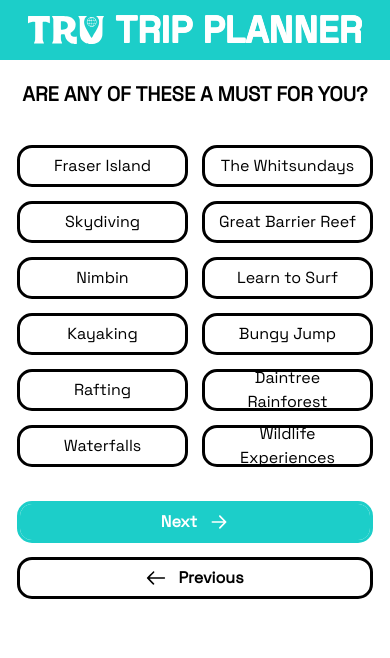
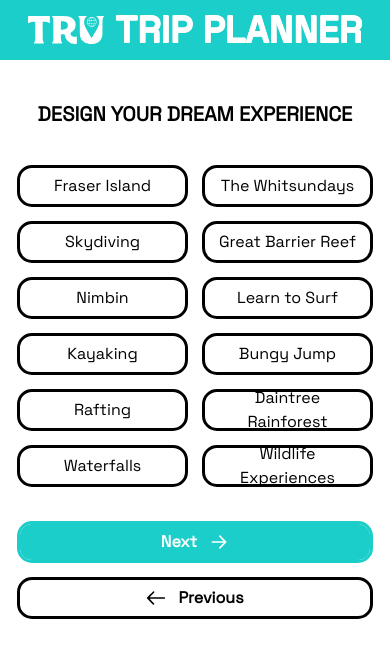
Before and after one commit to josh-raftery/tru-travel, a React (Vite) app: page /activities in a window 390 px wide. Shown: the top 658 px of the page. Built offline with nearby package versions, Linux system fonts and the light colour scheme.

Commit message:
mobile test

```diff
--- a/package.json
+++ b/package.json
@@ -13,6 +13,7 @@
     "@tailwindcss/cli": "^4.1.11",
     "date-fns": "^4.1.0",
     "emailjs-com": "^3.2.0",
+    "framer-motion": "^12.23.12",
     "jspdf": "^3.0.1",
     "react": "^19.1.0",
     "react-datepicker": "^8.4.0",
--- a/src/App.css
+++ b/src/App.css
@@ -5,6 +5,11 @@
 @tailwind base;
 @tailwind components;
 @tailwind utilities;
+
+/* Add to your App.css */
+.app-container {
+  overflow-x: hidden;
+}
 
 input,
 textarea {
@@ -32,6 +37,47 @@ textarea{
   background-color: hsla(178.31, 76%, 46%, 1)
 }
 
+.slide-transition {
+  position: relative;
+  background-color: white;
+  color: black;
+  overflow: hidden;
+  transition: color 0.3s ease;
+  z-index: 0;
+}
+
+.slide-transition::before {
+  content: '';
+  position: absolute;
+  top: 0;
+  left: 0;
+  width: 100%;
+  height: 100%;
+  background-color: hsla(178.31, 76%, 46%, 1);
+  transform: translateX(-100%);
+  transition: transform 0.4s cubic-bezier(0.4, 0, 0.2, 1);
+  z-index: -1;
+}
+
+.slide-transition.selected::before {
+  transform: translateX(0);
+}
+
+/* For slide out effect when deselecting */
+.slide-transition:not(.selected)::before {
+  transform: translateX(100%);
+  transition: transform 0.4s cubic-bezier(0.4, 0, 0.2, 1);
+}
+
+.slide-transition.selected {
+  color: white;
+}
+
+.slide-content {
+  position: relative;
+  z-index: 1;
+}
+
 input:focus,
 textarea:focus,
 .tru-primary-border{
--- a/src/App.tsx
+++ b/src/App.tsx
@@ -1,4 +1,4 @@
-import { Route, Routes } from 'react-router-dom'
+import { Route, Routes, useLocation } from 'react-router-dom'
 import './App.css'
 import Start from './Pages/Start'
 import Header from './components/Header'
@@ -21,41 +21,47 @@ import AccomodationOther from './Pages/AccomodationOther'
 import Activities from './Pages/Activities'
 import AdditionalNotes from './Pages/AdditionalNotes'
 import Contact from './Pages/Contact'
-import { FormProvider } from './context/FormContext'
 import EndDestinationInput from './Pages/EndDestinationInput'
 import Finish from './Pages/Finish'
+import { AnimatePresence } from 'framer-motion'
+import './App.css'
+import { FormProvider } from './context/FormContext'
+import PageWrapper from './components/PageWrapper'
 
 function App() {
+  const location = useLocation()
+
   return (
-    <div className='w-full'>
+    <div className='w-full h-full'>
       <Header />
       <FormProvider>
-        <div  className='w-full max-w-[700px] m-auto'>
-
-        <Routes>
-          <Route path='/' element={<Start />} />
-          <Route path='name' element={<Name />} />
-          <Route path='startDate' element={<StartDate />} />
-          <Route path='datePicker' element={<DatePicker />} />
-          <Route path='tripLength' element={<TripLength />} />
-          <Route path='vibe' element={<Vibe />} />
-          <Route path='people' element={<People />} />
-          <Route path='startDestination' element={<StartDestination />} />
-          <Route path='startDestinationInput' element={<StartDestinationInput />} />
-          <Route path='endDestination' element={<EndDestination />} />
-          <Route path='endDestinationInput' element={<EndDestinationInput />} />
-          <Route path='transport' element={<Transport />} />
-          <Route path='discountedCar' element={<DiscountCar />} />
-          <Route path='discountedCamper' element={<DiscountCamper />} />
-          <Route path='discountedBus' element={<DiscountBus />} />
-          <Route path='accomodation' element={<Accomodation />} />
-          <Route path='hostels' element={<Hostels />} />
-          <Route path='accomodationOther' element={<AccomodationOther />} />
-          <Route path='activities' element={<Activities />} />
-          <Route path='additionalNotes' element={<AdditionalNotes />} />
-          <Route path='contact' element={<Contact />} />
-          <Route path='finish' element={<Finish />} />
-        </Routes>
+        <div className='w-full h-[100vh] max-w-[700px] m-auto mt-10'>
+          <AnimatePresence mode="wait" initial={false}>
+            <Routes location={location} key={location.pathname}>
+              <Route path='/' element={<PageWrapper><Start /></PageWrapper>} />
+              <Route path='name' element={<PageWrapper><Name /></PageWrapper>} />
+              <Route path='startDate' element={<PageWrapper><StartDate /></PageWrapper>} />
+              <Route path='datePicker' element={<PageWrapper><DatePicker /></PageWrapper>} />
+              <Route path='tripLength' element={<PageWrapper><TripLength /></PageWrapper>} />
+              <Route path='vibe' element={<PageWrapper><Vibe /></PageWrapper>} />
+              <Route path='people' element={<PageWrapper><People /></PageWrapper>} />
+              <Route path='startDestination' element={<PageWrapper><StartDestination /></PageWrapper>} />
+              <Route path='startDestinationInput' element={<PageWrapper><StartDestinationInput /></PageWrapper>} />
+              <Route path='endDestination' element={<PageWrapper><EndDestination /></PageWrapper>} />
+              <Route path='endDestinationInput' element={<PageWrapper><EndDestinationInput /></PageWrapper>} />
+              <Route path='transport' element={<PageWrapper><Transport /></PageWrapper>} />
+              <Route path='discountedCar' element={<PageWrapper><DiscountCar /></PageWrapper>} />
+              <Route path='discountedCamper' element={<PageWrapper><DiscountCamper /></PageWrapper>} />
+              <Route path='discountedBus' element={<PageWrapper><DiscountBus /></PageWrapper>} />
+              <Route path='accomodation' element={<PageWrapper><Accomodation /></PageWrapper>} />
+              <Route path='hostels' element={<PageWrapper><Hostels /></PageWrapper>} />
+              <Route path='accomodationOther' element={<PageWrapper><AccomodationOther /></PageWrapper>} />
+              <Route path='activities' element={<PageWrapper><Activities /></PageWrapper>} />
+              <Route path='additionalNotes' element={<PageWrapper><AdditionalNotes /></PageWrapper>} />
+              <Route path='contact' element={<PageWrapper><Contact /></PageWrapper>} />
+              <Route path='finish' element={<PageWrapper><Finish /></PageWrapper>} />
+            </Routes>
+          </AnimatePresence>
         </div>
       </FormProvider>
     </div>
--- a/src/Pages/Activities.tsx
+++ b/src/Pages/Activities.tsx
@@ -24,7 +24,7 @@ export default function Activities(){
 
     return (
         <div className="gap-10 grid m-5">
-          <Title title="Are any of these a must for you?" />
+          <Title title="design your dream experience" />
           <SelectorParent
             textArr={textArr}
             formParameter="activities"
--- a/src/Pages/AdditionalNotes.tsx
+++ b/src/Pages/AdditionalNotes.tsx
@@ -10,7 +10,7 @@ export default function AdditionalNotes() {
 
     return (
         <div className="gap-5 grid m-5 " >
-            <Title title="Is there anything else you'd like to mention" />
+            <Title title="Is there anything else you'd like to mention?" />
             <textarea
                 value={formData.notes || ""}
                 placeholder="Additional notes"
--- a/src/Pages/Contact.tsx
+++ b/src/Pages/Contact.tsx
@@ -121,7 +121,7 @@ export default function Contact() {
 
   return (
     <div className="gap-5 grid m-5 " >
-      <Title title="CONTACT DETAILS." />
+      <Title title="CONTACT DETAILS?" />
       <div className="relative w-full" >
         <input
           placeholder="Email"
--- a/src/Pages/People.tsx
+++ b/src/Pages/People.tsx
@@ -25,8 +25,11 @@ export default function People(){
             </button>
             <span className="tru-text w-[100px] text-center align-middle">{count}</span>
             <button
-                className="rounded-full w-fit outline-solid hover:opacity-50 items-center"
+                className={`rounded-full w-fit ${count < 2 && '!cursor-not-allowed'} outline-solid hover:opacity-50 items-center`}
                 onClick={() => setCount((currCount) => {
+                    if(currCount < 2){
+                        return currCount
+                    }
                     return currCount - 1
                 })}
             >
--- a/src/Pages/StartDate.tsx
+++ b/src/Pages/StartDate.tsx
@@ -25,7 +25,7 @@ export default function StartDate() {
   return (
     <div className="gap-10 grid m-5">
       <div>
-        <Title title="START DATES." />
+        <Title title="when do you want to start?" />
         <TooltipError message="Please select one" show={!isValid && touched} centered={true}/>
       </div>
       <SelectorParent
--- /dev/null
+++ b/src/components/PageWrapper.tsx
@@ -0,0 +1,92 @@
+import { motion } from 'framer-motion'
+import type { ReactNode } from 'react'
+import { useLocation } from 'react-router-dom'
+import { useEffect, useRef, useState } from 'react'
+
+interface PageWrapperProps {
+  children: ReactNode
+}
+
+// Define your route order
+const routeOrder = [
+  '/', 'name', 'startDate', 'datePicker', 'tripLength', 'vibe', 'people',
+  'startDestination', 'startDestinationInput', 'endDestination', 'endDestinationInput',
+  'transport', 'discountedCar', 'discountedCamper', 'discountedBus',
+  'accomodation', 'hostels', 'accomodationOther', 'activities',
+  'additionalNotes', 'contact', 'finish'
+]
+
+const getDirectionVariants = (direction: 'forward' | 'backward') => ({
+  initial: {
+    opacity: 0,
+    x: direction === 'forward' ? 60 : -60,
+    scale: 0.98,
+  },
+  in: {
+    opacity: 1,
+    x: 0,
+    scale: 1,
+  },
+  out: {
+    opacity: 0,
+    x: direction === 'forward' ? -60 : 60,
+    scale: 0.98,
+  },
+})
+
+// Helper function to normalize path for comparison
+const normalizePath = (path: string): string => {
+  if (path === '/') return '/'
+  return path.startsWith('/') ? path.slice(1) : path
+}
+
+export default function PageWrapper({ children }: PageWrapperProps) {
+  const location = useLocation()
+  const prevLocationRef = useRef<string | undefined>(undefined)
+  const [direction, setDirection] = useState<'forward' | 'backward'>('forward')
+
+  useEffect(() => {
+    if (prevLocationRef.current !== undefined) {
+      const prevPath = normalizePath(prevLocationRef.current)
+      const currentPath = normalizePath(location.pathname)
+
+      const prevIndex = routeOrder.indexOf(prevPath)
+      const currentIndex = routeOrder.indexOf(currentPath)
+
+      console.log('Navigation:', {
+        from: prevPath,
+        to: currentPath,
+        prevIndex,
+        currentIndex,
+        direction: currentIndex > prevIndex ? 'forward' : 'backward'
+      }) // Debug log
+
+      if (prevIndex !== -1 && currentIndex !== -1) {
+        const newDirection = currentIndex > prevIndex ? 'forward' : 'backward'
+        setDirection(newDirection)
+      }
+    }
+    prevLocationRef.current = location.pathname
+  }, [location.pathname])
+
+  const variants = getDirectionVariants(direction)
+
+  return (
+    <motion.div
+      key={location.pathname}
+      initial="initial"
+      animate="in"
+      exit="out"
+      variants={variants}
+      transition={{
+        type: 'tween',
+        ease: 'easeOut',
+        duration: 0.3,
+        opacity: { duration: 0.2 },
+      }}
+      className="w-full"
+    >
+      {children}
+    </motion.div>
+  )
+}
--- a/src/components/Selector.tsx
+++ b/src/components/Selector.tsx
@@ -23,16 +23,17 @@ export default function Selector({ text, formParameter, src }: selectorProps) {
   return (
     <button
       onClick={handleClick}
-      className={`rounded-xl flex w-full ${src ? 'h-15' : 'h-9'} p-0 m-auto overflow-hidden ${
-        isSelected ? "tru-primary-border tru-primary" : "outline-solid"
-      } hover:opacity-50 items-center`}
+      className={`rounded-xl flex w-full ${src ? 'h-15' : 'h-9'} p-0 m-auto slide-transition ${isSelected ? "selected tru-primary-border" : "outline-solid"
+        } items-center`}
     >
       {src && <img
-    src={src}
-    alt={text}
-    className="h-full w-2/5 object-cover max-w-[100px]"
-  />}
-      <p className={`tru-text ${isSelected && "text-white"} flex-1 px-2`}>{text}</p>
+        src={src}
+        alt={text}
+        className="h-full w-2/5 object-cover max-w-[100px] slide-content"
+      />}
+      <p className={`tru-text slide-content ${isSelected && "text-white"} flex-1 px-2`}>
+        {text}
+      </p>
     </button>
   );
 }
--- a/src/svg/Previous.tsx
+++ b/src/svg/Previous.tsx
@@ -1,11 +1,23 @@
-export default function Previous({fill="black"}){
+import { useNavigate } from 'react-router-dom'
+
+export default function Previous({ fill = "black" }) {
+    const navigate = useNavigate()
+
+    const handlePrevious = () => {
+        navigate(-1) // This is equivalent to window.history.back() but works with React Router
+    }
+
     return (
-            <button
-                className="rounded-xl flex justify-center w-full h-9 p-1 m-auto outline-solid gap-3 hover:opacity-50 items-center"
-                onClick={() => window.history.back()}
-            >
-                <svg version="1.0" xmlns="http://www.w3.org/2000/svg" style={{width: "20px"}} viewBox="0 0 300.000000 300.000000"  preserveAspectRatio="xMidYMid meet">  <g transform="translate(0.000000,300.000000) scale(0.100000,-0.100000)" fill={fill} stroke={fill}> <path d="M1075 2490 c-11 -4 -228 -217 -482 -472 l-463 -464 0 -54 0 -54 462 -463 c254 -254 474 -467 490 -474 35 -14 88 -5 122 22 31 24 51 86 42 126 -5 19 -117 138 -349 370 l-342 343 1090 0 c630 0 1107 4 1130 10 60 14 95 58 95 120 0 62 -35 106 -95 120 -23 6 -500 10 -1130 10 l-1090 0 344 344 344 344 5 51 c4 49 3 53 -36 91 -33 33 -46 40 -78 39 -22 0 -48 -4 -59 -9z"/> </g> </svg>
-                <p className="tru-text" ><b>Previous</b></p>
-            </button>
+        <button
+            className="rounded-xl flex justify-center w-full h-9 p-1 m-auto outline-solid gap-3 hover:opacity-50 items-center"
+            onClick={handlePrevious}
+        >
+            <svg version="1.0" xmlns="http://www.w3.org/2000/svg" style={{width: "20px"}} viewBox="0 0 300.000000 300.000000" preserveAspectRatio="xMidYMid meet">
+                <g transform="translate(0.000000,300.000000) scale(0.100000,-0.100000)" fill={fill} stroke={fill}>
+                    <path d="M1075 2490 c-11 -4 -228 -217 -482 -472 l-463 -464 0 -54 0 -54 462 -463 c254 -254 474 -467 490 -474 35 -14 88 -5 122 22 31 24 51 86 42 126 -5 19 -117 138 -349 370 l-342 343 1090 0 c630 0 1107 4 1130 10 60 14 95 58 95 120 0 62 -35 106 -95 120 -23 6 -500 10 -1130 10 l-1090 0 344 344 344 344 5 51 c4 49 3 53 -36 91 -33 33 -46 40 -78 39 -22 0 -48 -4 -59 -9z"/>
+                </g>
+            </svg>
+            <p className="tru-text"><b>Previous</b></p>
+        </button>
     )
 }
```
Also changed, not shown: 1 other file (tests, documents, lock files or other folders).
